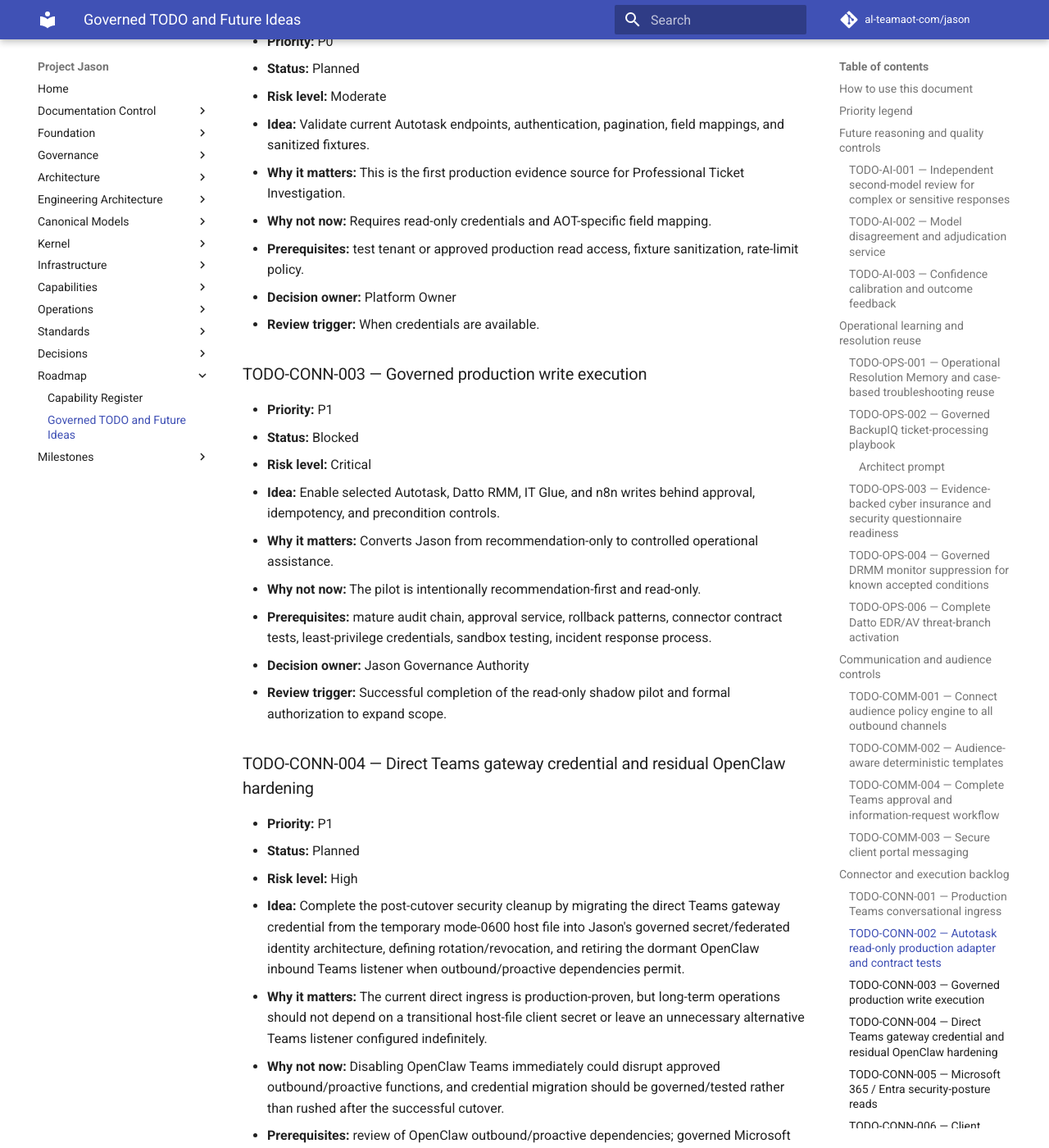
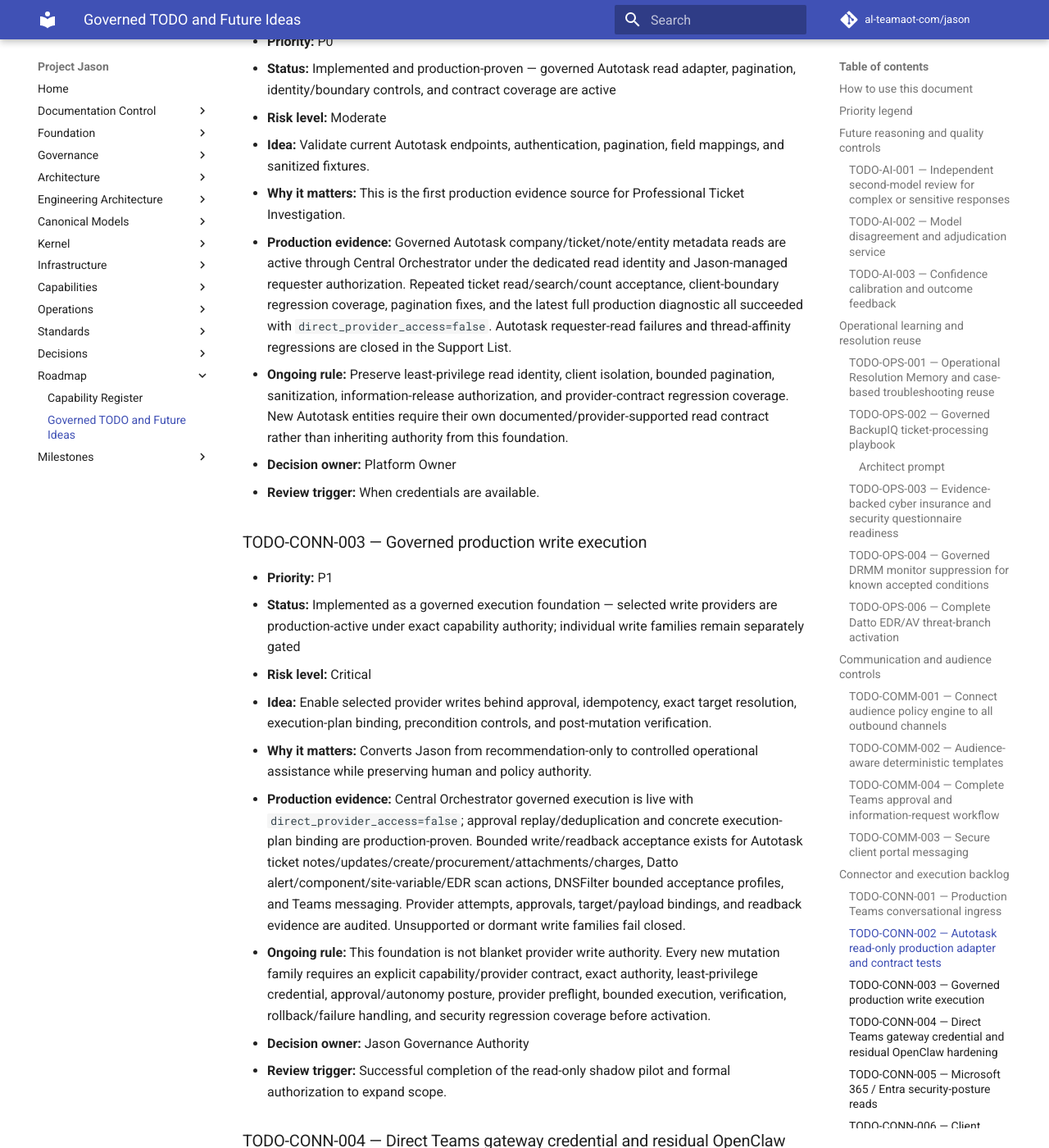
Before and after one commit to al-teamaot-com/jason, an MkDocs documentation site: the page built from docs/roadmaps/Project-Jason-TODO-and-Future-Ideas.md, in a window 1280 px wide and 1400 px high, scrolled down 24003 px. Shown: the whole window at 82% size. Built offline with MkDocs 1.6.1 and Material for MkDocs 9.7.7, drawn with Linux system fonts in a browser that asks for light colours; comment, search, counter and statistics services are not loaded.

Commit message:
Reconcile foundational connector roadmap status

```diff
--- a/docs/roadmaps/Project-Jason-TODO-and-Future-Ideas.md
+++ b/docs/roadmaps/Project-Jason-TODO-and-Future-Ideas.md
@@ -746,24 +746,24 @@
 ### TODO-CONN-002 — Autotask read-only production adapter and contract tests
 
 - **Priority:** P0
-- **Status:** Planned
+- **Status:** Implemented and production-proven — governed Autotask read adapter, pagination, identity/boundary controls, and contract coverage are active
 - **Risk level:** Moderate
 - **Idea:** Validate current Autotask endpoints, authentication, pagination, field mappings, and sanitized fixtures.
 - **Why it matters:** This is the first production evidence source for Professional Ticket Investigation.
-- **Why not now:** Requires read-only credentials and AOT-specific field mapping.
-- **Prerequisites:** test tenant or approved production read access, fixture sanitization, rate-limit policy.
+- **Production evidence:** Governed Autotask company/ticket/note/entity metadata reads are active through Central Orchestrator under the dedicated read identity and Jason-managed requester authorization. Repeated ticket read/search/count acceptance, client-boundary regression coverage, pagination fixes, and the latest full production diagnostic all succeeded with `direct_provider_access=false`. Autotask requester-read failures and thread-affinity regressions are closed in the Support List.
+- **Ongoing rule:** Preserve least-privilege read identity, client isolation, bounded pagination, sanitization, information-release authorization, and provider-contract regression coverage. New Autotask entities require their own documented/provider-supported read contract rather than inheriting authority from this foundation.
 - **Decision owner:** Platform Owner
 - **Review trigger:** When credentials are available.
 
 ### TODO-CONN-003 — Governed production write execution
 
 - **Priority:** P1
-- **Status:** Blocked
+- **Status:** Implemented as a governed execution foundation — selected write providers are production-active under exact capability authority; individual write families remain separately gated
 - **Risk level:** Critical
-- **Idea:** Enable selected Autotask, Datto RMM, IT Glue, and n8n writes behind approval, idempotency, and precondition controls.
-- **Why it matters:** Converts Jason from recommendation-only to controlled operational assistance.
-- **Why not now:** The pilot is intentionally recommendation-first and read-only.
-- **Prerequisites:** mature audit chain, approval service, rollback patterns, connector contract tests, least-privilege credentials, sandbox testing, incident response process.
+- **Idea:** Enable selected provider writes behind approval, idempotency, exact target resolution, execution-plan binding, precondition controls, and post-mutation verification.
+- **Why it matters:** Converts Jason from recommendation-only to controlled operational assistance while preserving human and policy authority.
+- **Production evidence:** Central Orchestrator governed execution is live with `direct_provider_access=false`; approval replay/deduplication and concrete execution-plan binding are production-proven. Bounded write/readback acceptance exists for Autotask ticket notes/updates/create/procurement/attachments/charges, Datto alert/component/site-variable/EDR scan actions, DNSFilter bounded acceptance profiles, and Teams messaging. Provider attempts, approvals, target/payload bindings, and readback evidence are audited. Unsupported or dormant write families fail closed.
+- **Ongoing rule:** This foundation is not blanket provider write authority. Every new mutation family requires an explicit capability/provider contract, exact authority, least-privilege credential, approval/autonomy posture, provider preflight, bounded execution, verification, rollback/failure handling, and security regression coverage before activation.
 - **Decision owner:** Jason Governance Authority
 - **Review trigger:** Successful completion of the read-only shadow pilot and formal authorization to expand scope.
 
```
